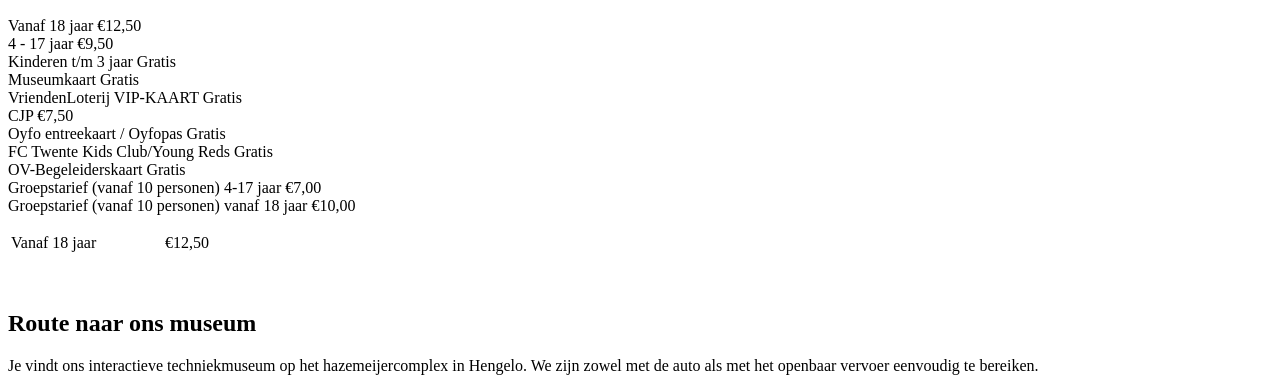
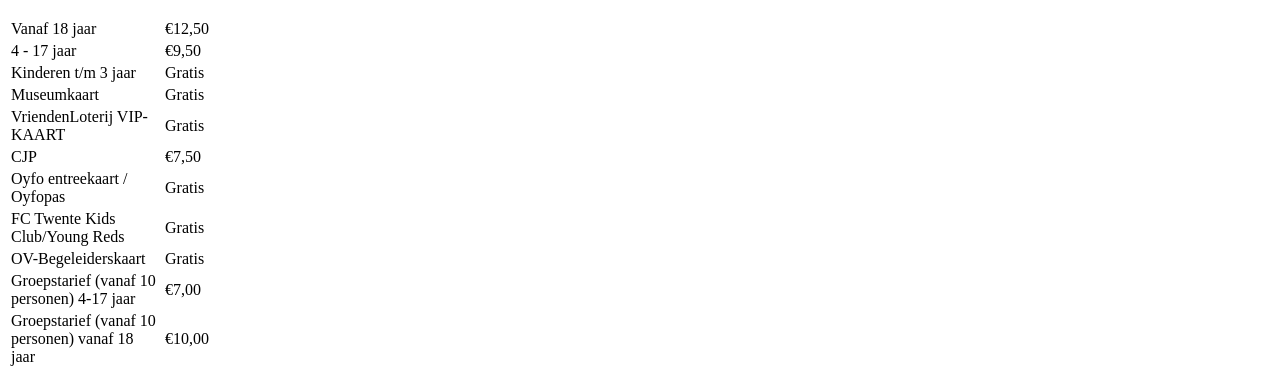
Before and after one commit to hansnijland/BackendDev, a plain HTML site: page html/info.html in a window 1280 px wide. Shown: the part 561-946 px from the top of the page. Drawn offline with Linux system fonts and the light colour scheme.

Commit message:
Update info.html

```diff
--- a/html/info.html
+++ b/html/info.html
@@ -39,7 +39,7 @@
         <section>
             <header><h2>Onze entreeprijzen</h2></header>
             <article>
-            <p>
+            <p><!--
                 Vanaf 18 jaar €12,50
                 <br>4 - 17 jaar	€9,50
                 <br>Kinderen t/m 3 jaar	Gratis
@@ -50,50 +50,54 @@
                 <br>FC Twente Kids Club/Young Reds Gratis
                 <br>OV-Begeleiderskaart	Gratis
                 <br>Groepstarief (vanaf 10 personen) 4-17 jaar	€7,00
-                <br>Groepstarief (vanaf 10 personen) vanaf 18 jaar	€10,00
+                <br>Groepstarief (vanaf 10 personen) vanaf 18 jaar	€10,00 -->
                 <table>
                     <thead>
                     </thead>
                         <tbody>
                             <tr>
-                                <td width="150">Vanaf 18 jaar </td>
-                                <td>€12,50 </td>
+                                <td width="150">Vanaf 18 jaar</td>
+                                <td>€12,50</td>
                             </tr>
                             <tr>
-                                <td> </td>
-                                <td> </td>
+                                <td width="150">4 - 17 jaar</td>
+                                <td>€9,50</td>
                             </tr>
                             <tr>
-                                <td> </td>
-                                <td> </td>
+                                <td width="150">Kinderen t/m 3 jaar</td>
+                                <td>Gratis</td>
                             </tr>
                             <tr>
-                                <td> </td>
-                                <td> </td>
+                                <td width="150">Museumkaart</td>
+                                <td width="150">Gratis </td>
                             </tr>
                             <tr>
-                                <td> </td>
-                                <td> </td>
+                                <td>VriendenLoterij VIP-KAART</td>
+                                <td>Gratis</td>
                             </tr>
                             <tr>
-                                <td> </td>
-                                <td> </td>
+                                <td>CJP</td>
+                                <td>€7,50</td>
                             </tr>
                             <tr>
-                                <td> </td>
-                                <td> </td>
+                                <td>Oyfo entreekaart / Oyfopas</td>
+                                <td>Gratis</td>
                             </tr>
                             <tr>
-                                <td> </td>
-                                <td> </td>
+                                <td>FC Twente Kids Club/Young Reds</td>
+                                <td>Gratis</td>
                             </tr>
                             <tr>
-                                <td> </td>
-                                <td> </td>
+                                <td>OV-Begeleiderskaart</td>
+                                <td>Gratis</td>
                             </tr>
                             <tr>
-                                <td> </td>
-                                <td> </td>
+                                <td>Groepstarief (vanaf 10 personen) 4-17 jaar</td>
+                                <td>€7,00</td>
+                            </tr>
+                            <tr>
+                                <td>Groepstarief (vanaf 10 personen) vanaf 18 jaar</td>
+                                <td>€10,00</td>
                             </tr>
                         </tbody>
                 </table>
```
